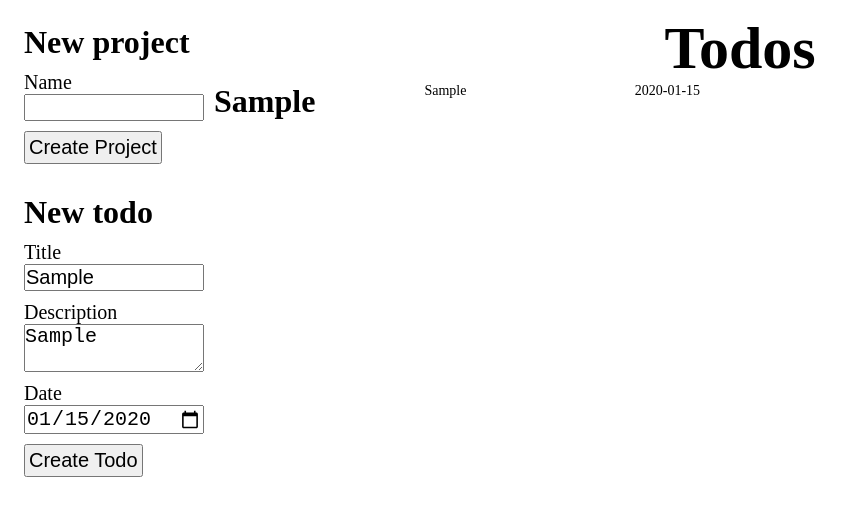
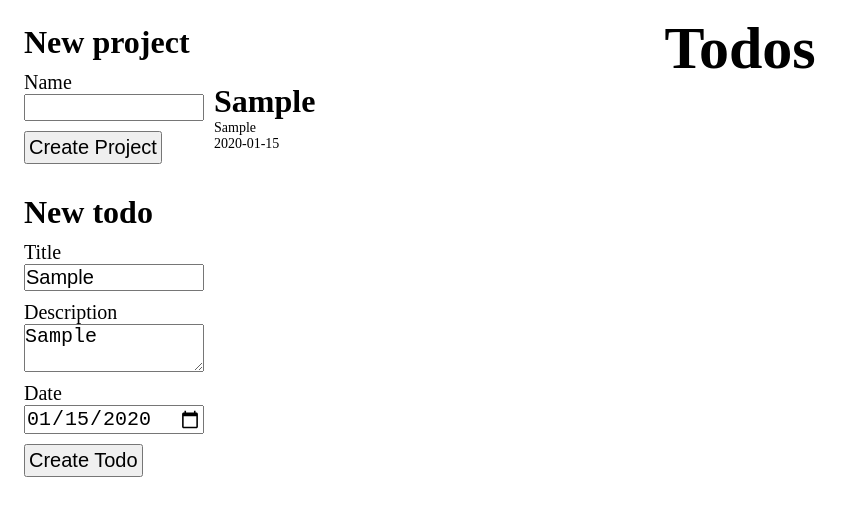
Before and after one commit to ColbyCabrera/Todo-list, a website built with webpack: page dist/index.html in a window 1280 px wide. Both pictures are taken after typing "Sample", "Sample", "2020-01-15" into the empty fields and a click on the button "Create Todo". Shown: the whole page, without its empty margins (0-854 px from the left). Built offline with nearby package versions, Linux system fonts and the light colour scheme.

Commit message:
Display todos in css grid

```diff
--- a/src/domManip.js
+++ b/src/domManip.js
@@ -20,6 +20,7 @@ function getFormData() {
 }
 
 function displayTodo(todo) {
+  const todoDiv = document.createElement("div");
   const todoTitle = document.createElement("h3");
   const todoDescription = document.createElement("p");
   const todoDate = document.createElement("p");
@@ -28,9 +29,10 @@ function displayTodo(todo) {
   todoDescription.textContent = todo.getDesc();
   todoDate.textContent = todo.getDueDate();
 
-  domCache.todoContainer.appendChild(todoTitle);
-  domCache.todoContainer.appendChild(todoDescription);
-  domCache.todoContainer.appendChild(todoDate);
+  todoDiv.appendChild(todoTitle);
+  todoDiv.appendChild(todoDescription);
+  todoDiv.appendChild(todoDate);
+  domCache.todoContainer.appendChild(todoDiv);
 }
 
 function displayProject(project) {
--- a/src/style.css
+++ b/src/style.css
@@ -62,4 +62,5 @@ form li {
 #todos {
   display: grid;
   grid-template-columns: repeat(5, 1fr);
+  gap: 1.4rem;
 }
```
Also changed, not shown: dist/main.js.
